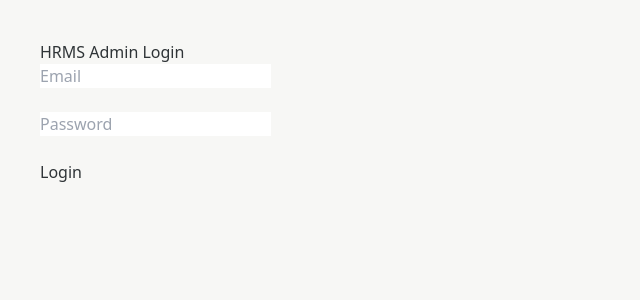
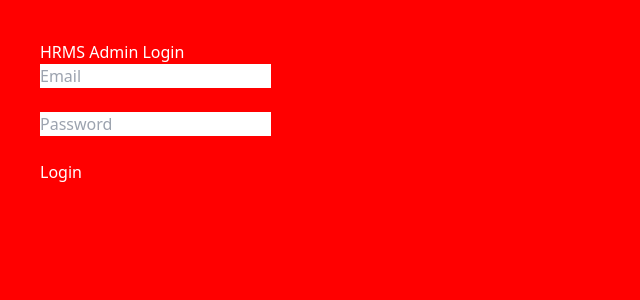
Before and after one commit to techtivityesl/tesl_hrms-web, a Next.js app: page / in a window 1280 px wide. Shown: the top 300 px of the page, without its empty margins (0-640 px from the left). Built offline with nearby package versions, Linux system fonts and the light colour scheme; no server answers.

Commit message:
Update globals.css

```diff
--- a/styles/globals.css
+++ b/styles/globals.css
@@ -2,8 +2,8 @@
 @tailwind components;
 @tailwind utilities;
 
+/* 🔥 HARD TEST */
 body {
-  background-color: #F7F7F5;
-  color: #2F3437;
-  font-family: system-ui, -apple-system, BlinkMacSystemFont, "Segoe UI", sans-serif;
+  background-color: red !important;
+  color: white !important;
 }
```
